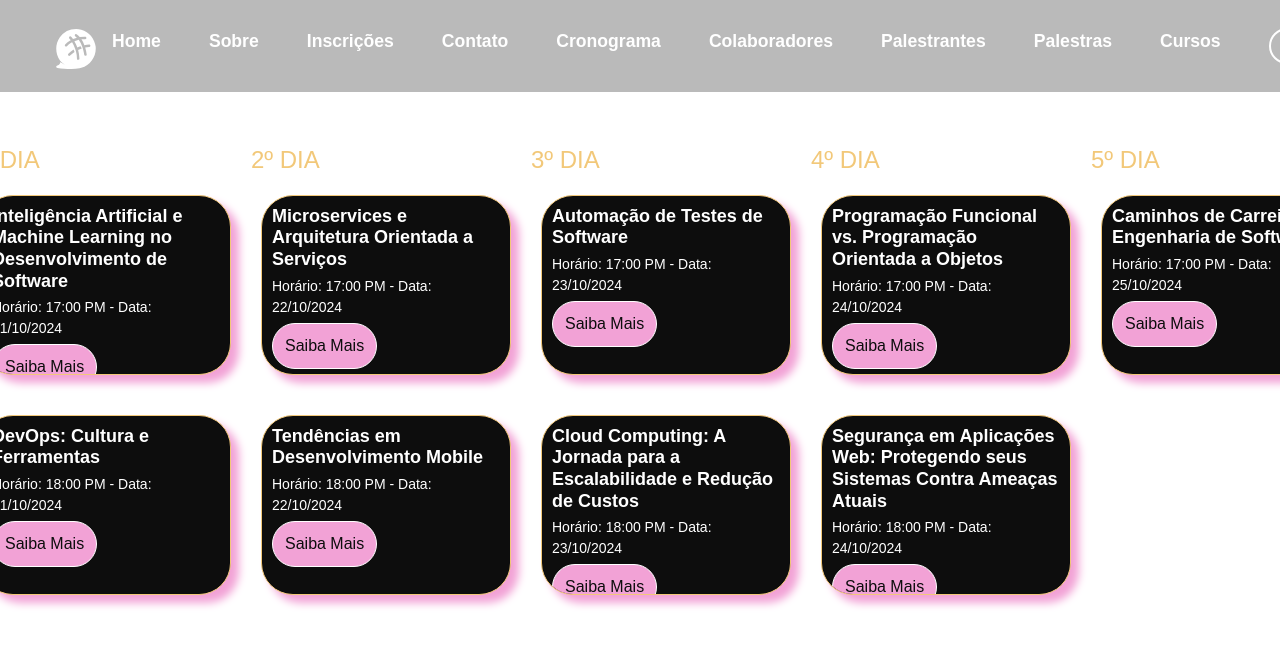
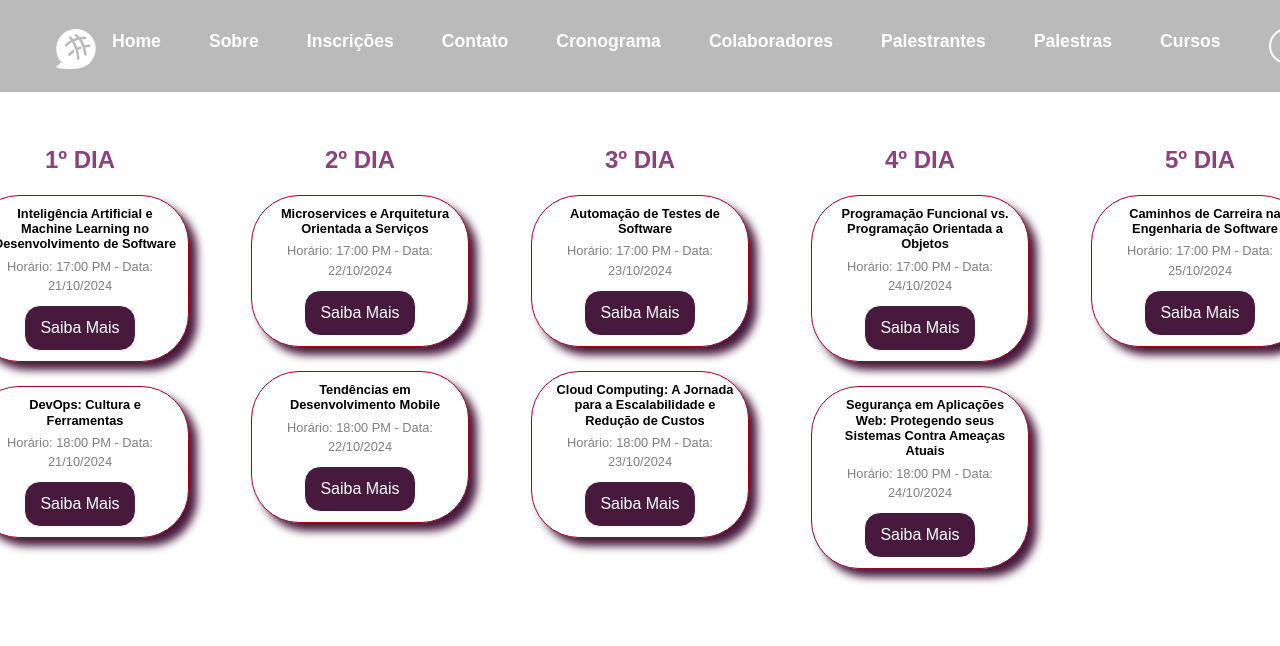
Before and after one commit to Iuky-O/Project-Simposio, a React (Create React App) app: page /lectures in a window 1280 px wide. Shown: the top 646 px of the page. Built offline with nearby package versions, Linux system fonts and the light colour scheme; what react-admin would draw is missing.

Commit message:
Modificação das telas para os temas propostos

```diff
--- a/src/Components/Collaborators.js
+++ b/src/Components/Collaborators.js
@@ -30,10 +30,8 @@ const Collaborators = () =>{
                                     <img src= {uepa} alt="UEPA" className="colaborador-img"/>
                                     <img src= {estacio} alt="Estácio" className="colaborador-img" />
                                 </li>
-
                         </ul>
-                    </div>
-
+                        </div>
                     {/* Seção de patrocinadores */}
                     <div className="colaboradores-section">
                         <h2>Patrocinadores</h2>
--- a/src/Styles/CollaboratorsStyles.css
+++ b/src/Styles/CollaboratorsStyles.css
@@ -1,5 +1,7 @@
+
+
 .colaboradores {
-    margin-top: 6rem;
+    margin-top: 5rem;
     display: flex;
     justify-content: center;
     align-items: center;
@@ -11,32 +13,48 @@
 }
 
 .heading-colaboradores {
-    font-size: clamp(2rem, 2.5vw, 4rem);
-    color: var(--branco);
-    padding-top: 3rem;
+    ont-size: clamp(2rem, 3.5vw, 4rem);
+    color: var(--preto);
+    text-align: center;
+    font-size: 3rem;
+    font-weight: bold;
+    text-align: center;
 }
 
 .heading-colaboradores span {
-    background: linear-gradient(to right, #F2A2D6, #BA71D9, #94E1F2, #94FD8E, #F2C879);
-    -webkit-background-clip: text;
-    -webkit-text-fill-color: transparent;
-    background-clip: text;
+    background: linear-gradient(to right,   #471A3D,
+                                            #8e427d,
+                                            #BA71D9);
+                -webkit-background-clip: text; /* Para navegadores WebKit (Chrome, Safari) */
+                -webkit-text-fill-color: transparent; /* Torna o texto transparente */
+                background-clip: text; /* Para outros navegadores */
     transition: color 0.3s ease-in-out;
 }
 
 .carts-container {
     display: grid;
-    grid-template-columns: repeat(3, 1fr);
-    gap: 2rem;
-    padding-top: 3rem;
+    grid-template-columns: repeat(3, 2fr);
+    gap: .5rem;
     text-align: center;
 
+
+}
+
+.collaborator-card{
+    display: flex;
+    background-color: var(--Primary-Type-2);
+    height: 100%;
+    width: 80%;
+    border-radius: .5rem;
+    border: 5px solid transparent;
+    transition: 0.4s ease-in-out;
 }
 
 .colaboradores-section h2 {
     font-size: 1.8rem;
     margin-bottom: 1rem;
     text-align: center;
+    color: var(--Primary-Type-2);
 }
 
 .colaboradores-section p,
@@ -44,7 +62,7 @@
     display: flex;
     flex-direction: column;
     justify-content: center;
-    align-items: center;
+
 }
 
 .colaboradores-section ul li {
@@ -53,11 +71,19 @@
     align-items: center;
 }
 
+#titulo-realizacao{
+    text-align: center;
+}
+
+#realizacao{
+    margin-top: 4rem;
+}
+
 
 .colaborador-img {
     width: 150px;
     height: auto;
-    margin-right: 1rem;
+    margin-left: 1rem;
 }
 
 #leticia{
--- a/src/Styles/LecturesStyles.css
+++ b/src/Styles/LecturesStyles.css
@@ -5,6 +5,7 @@
     grid-gap: 30px;
     margin: 90px auto;
     justify-content: center;
+    text-align: center;
   }
 
   @media (max-width: 1250px) {
@@ -22,24 +23,13 @@
   }
 
   .lecture-card {
-    background-color: #0D0D0D;
-    border: 1px solid #F2C879;
-    border-radius: 2rem;
+    background-color: #ffffff;
+    border: 1px solid #9C061F;
+    border-radius: 3rem;
     overflow: hidden;
-    box-shadow: 8px 8px 8px #F2A2D6;
+    box-shadow: 8px 8px 8px #471A3D;
     flex-direction: column;
-    margin: 10px;
-    margin-bottom: 40px;
-
-    height: 180px;
-
-    min-width: 250px;
-    max-width: 300px;
-    flex-shrink: 0;
-
-    display: flex;
-    flex-direction: column;
-    justify-content: space-between;
+    margin-bottom: 1.5rem;
   }
 
   .lecture-content {
@@ -47,27 +37,27 @@
   }
 
   .lecture-title {
-    font-size: 18px;
+    font-size: 1vw;
     font-weight: bold;
-    margin: 0 0 5px;
-    color: #FFFFFF;
+    margin: 0 0 5px 10px;
+    color: black;
   }
 
   .lecture-description {
-    font-size: 14px;
-    color: #FFFFFF;
-    margin-bottom: 5px;
+    font-size: 1vw;
+    color: grey;
+    margin-bottom: 10px;
   }
 
   .lecture-button {
-    padding: 10px 12px;
-    margin: 0;
-    background: #F2A2D6;
-    color: #0D0D0D;
+    padding: 10px 15px;
+    background: #471A3D;
+    color: #ffffff;
     border: #FFFFFF 1px solid;
-    border-radius: 50px;
+    border-radius: 1rem;
     cursor: pointer;
     text-align: center;
+    transition: ease-in 0.3s;
   }
 
   .lecture-button:hover {
@@ -75,7 +65,7 @@
   }
 
   .lecture-button:active {
-    background-color: #94E1F2;
+    background-color: #9C061F;
   }
 
   .dia-section {
@@ -85,6 +75,7 @@
 
   .dia-title {
     font-size: 24px;
-    color: #F2C879;
+    color: var(--Primary-Type-2);
+    font-weight: bold;
     margin-bottom: 20px;
   }
```
